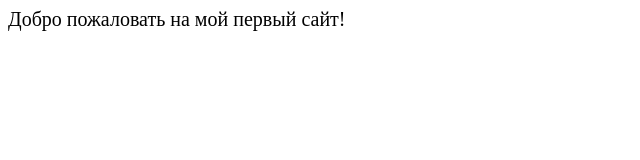
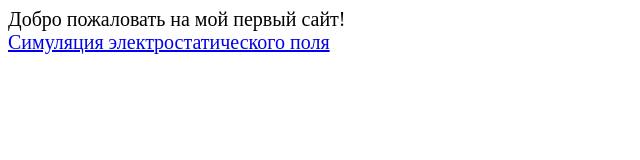
Before and after one commit to Vasilii-Khusamov/Site, a website: page index.html in a window 1280 px wide. Shown: the whole page, without its empty margins (0-640 px from the left). Drawn offline with Linux system fonts and the light colour scheme.

Commit message:
Создана ссылка на вторую страницу сайта

```diff
--- a/index.html
+++ b/index.html
@@ -7,7 +7,8 @@
 	</head>
 
 	<body style="font-size:20px">
-		Добро пожаловать на мой первый сайт!
+		Добро пожаловать на мой первый сайт!<br/>
+		<a href="./electrostatic-field-modeling.html">Симуляция электростатического поля</a>
 	</body>
 
 </html>
```
